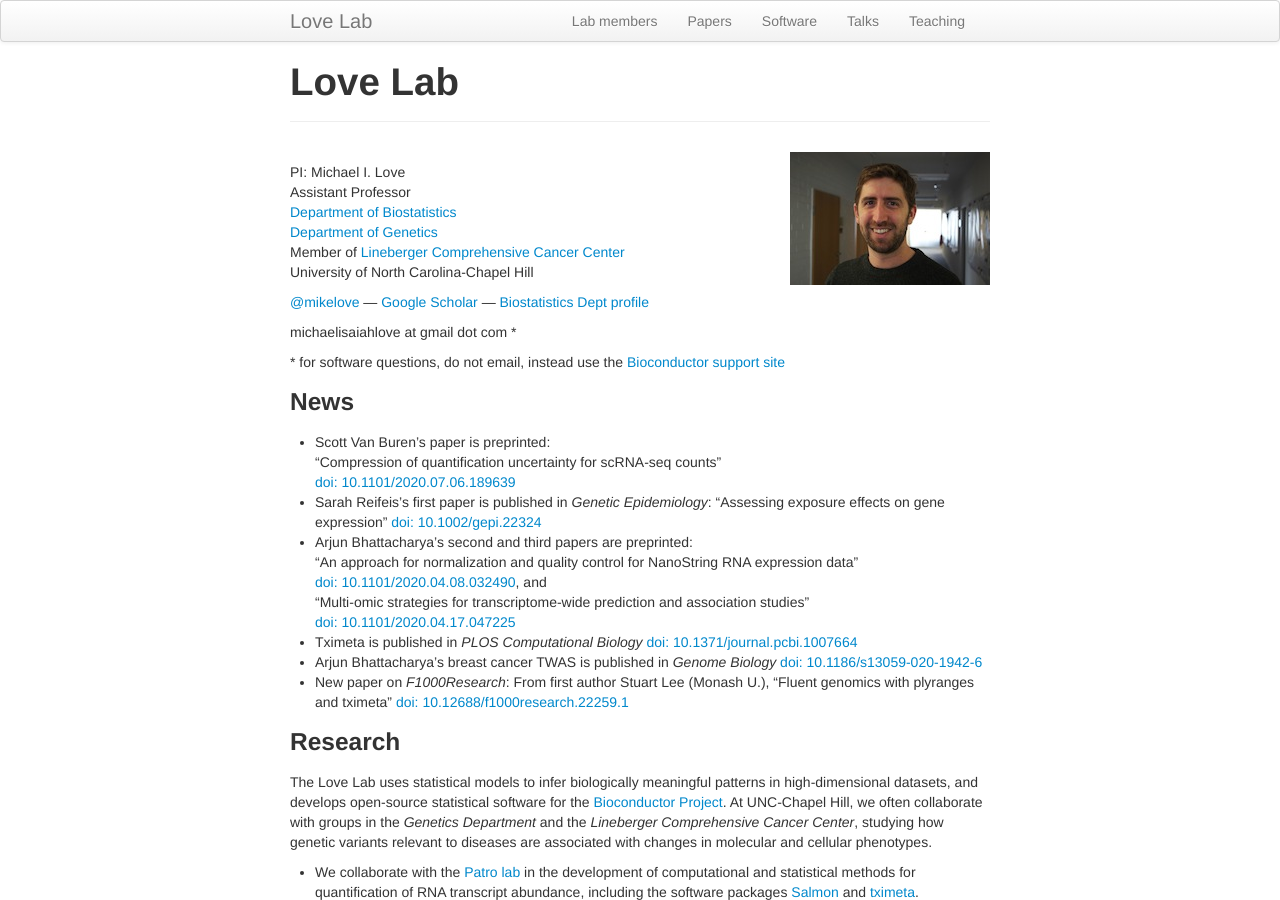
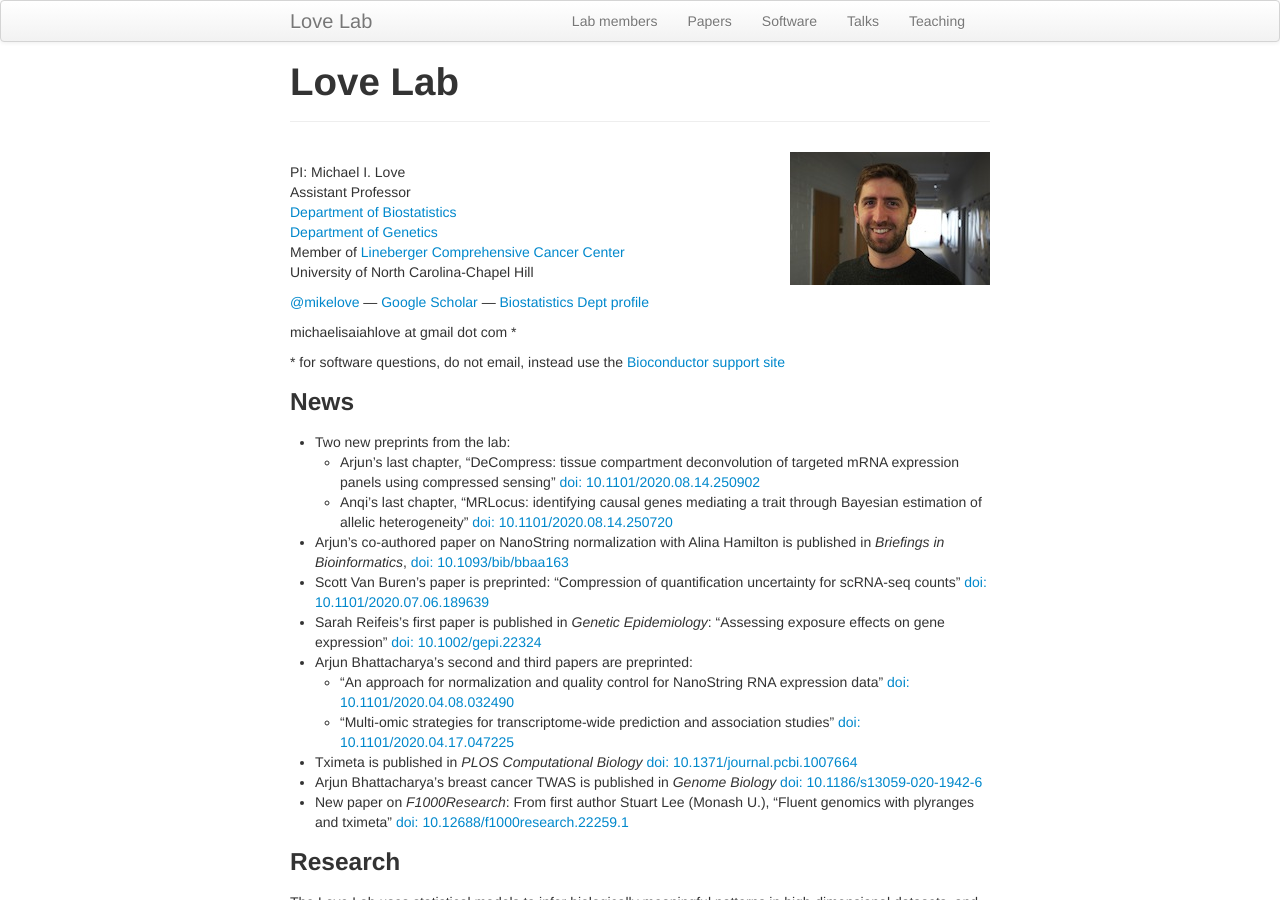
Before and after one commit to mikelove/mikelove.github.io, a Jekyll site: the page built from index.md, in a window 1280 px wide and 900 px high. Built offline with Jekyll 4.4.1, drawn with Linux system fonts in a browser that asks for light colours.

Commit message:
new papers

```diff
--- a/index.md
+++ b/index.md
@@ -24,17 +24,28 @@ michaelisaiahlove at gmail dot com *
 
 ### News
 
-* Scott Van Buren's paper is preprinted:<br>
-  "Compression of quantification uncertainty for scRNA-seq counts" <br>
+* Two new preprints from the lab:
+    - Arjun's last chapter, "DeCompress: tissue compartment
+      deconvolution of targeted mRNA expression panels using
+      compressed sensing"
+	  [doi: 10.1101/2020.08.14.250902](https://doi.org/10.1101/2020.08.14.250902)
+	- Anqi's last chapter, "MRLocus: identifying causal genes
+      mediating a trait through Bayesian estimation of allelic
+      heterogeneity"
+	  [doi: 10.1101/2020.08.14.250720](https://doi.org/10.1101/2020.08.14.250720)
+* Arjun's co-authored paper on NanoString normalization with Alina
+  Hamilton is published in *Briefings in Bioinformatics*,
+  [doi: 10.1093/bib/bbaa163](https://doi.org/10.1093/bib/bbaa163)
+* Scott Van Buren's paper is preprinted:
+  "Compression of quantification uncertainty for scRNA-seq counts"
   [doi: 10.1101/2020.07.06.189639](https://doi.org/10.1101/2020.07.06.189639)
 * Sarah Reifeis's first paper is published in *Genetic Epidemiology*:
   "Assessing exposure effects on gene expression"
   [doi: 10.1002/gepi.22324](https://doi.org/10.1002/gepi.22324)
-* Arjun Bhattacharya's second and third papers are preprinted:<br>
-  "An approach for normalization and quality control for NanoString RNA expression data"<br>
-  [doi: 10.1101/2020.04.08.032490](https://doi.org/10.1101/2020.04.08.032490),
-  and <br>
-  "Multi-omic strategies for transcriptome-wide prediction and association studies"<br>
+* Arjun Bhattacharya's second and third papers are preprinted:
+    - "An approach for normalization and quality control for NanoString RNA expression data"
+  [doi: 10.1101/2020.04.08.032490](https://doi.org/10.1101/2020.04.08.032490)
+    - "Multi-omic strategies for transcriptome-wide prediction and association studies"
   [doi: 10.1101/2020.04.17.047225](https://doi.org/10.1101/2020.04.17.047225)
 * Tximeta is published in *PLOS Computational Biology*
   [doi: 10.1371/journal.pcbi.1007664](https://doi.org/10.1371/journal.pcbi.1007664)
```
Also changed, not shown: pages/papers.md (+21 -8 lines).
